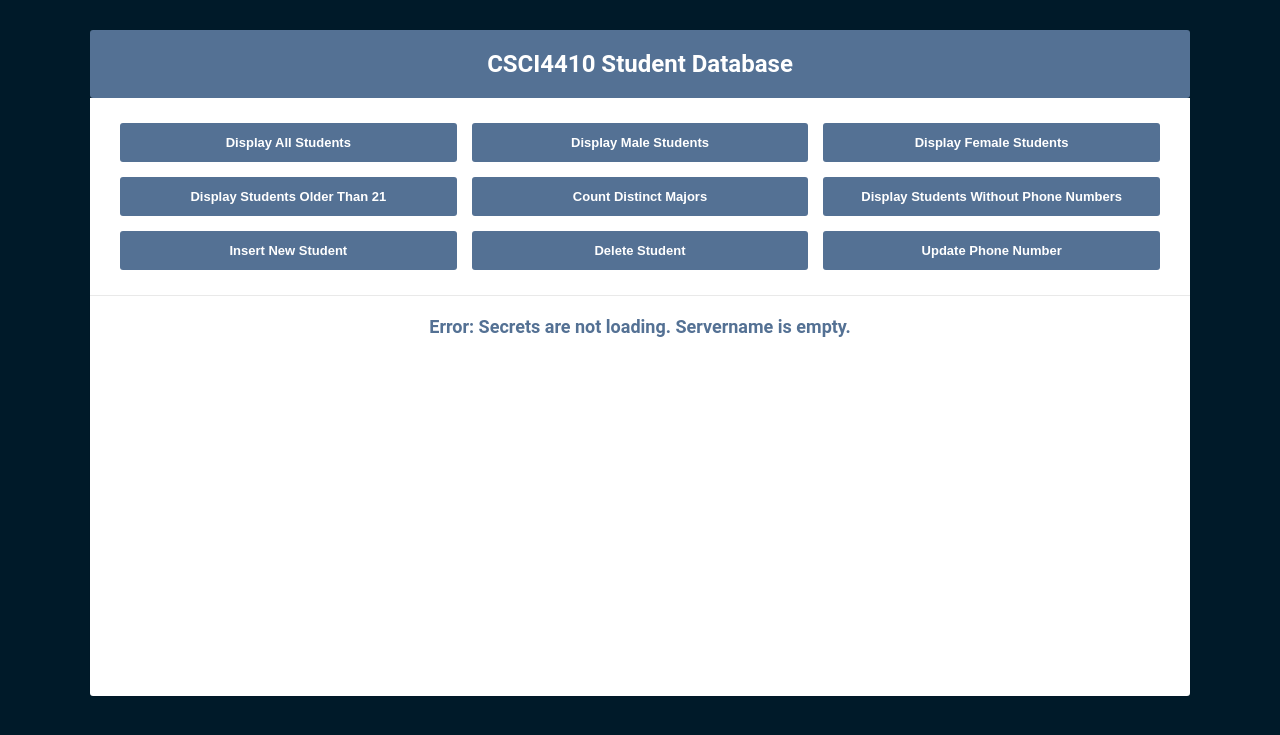
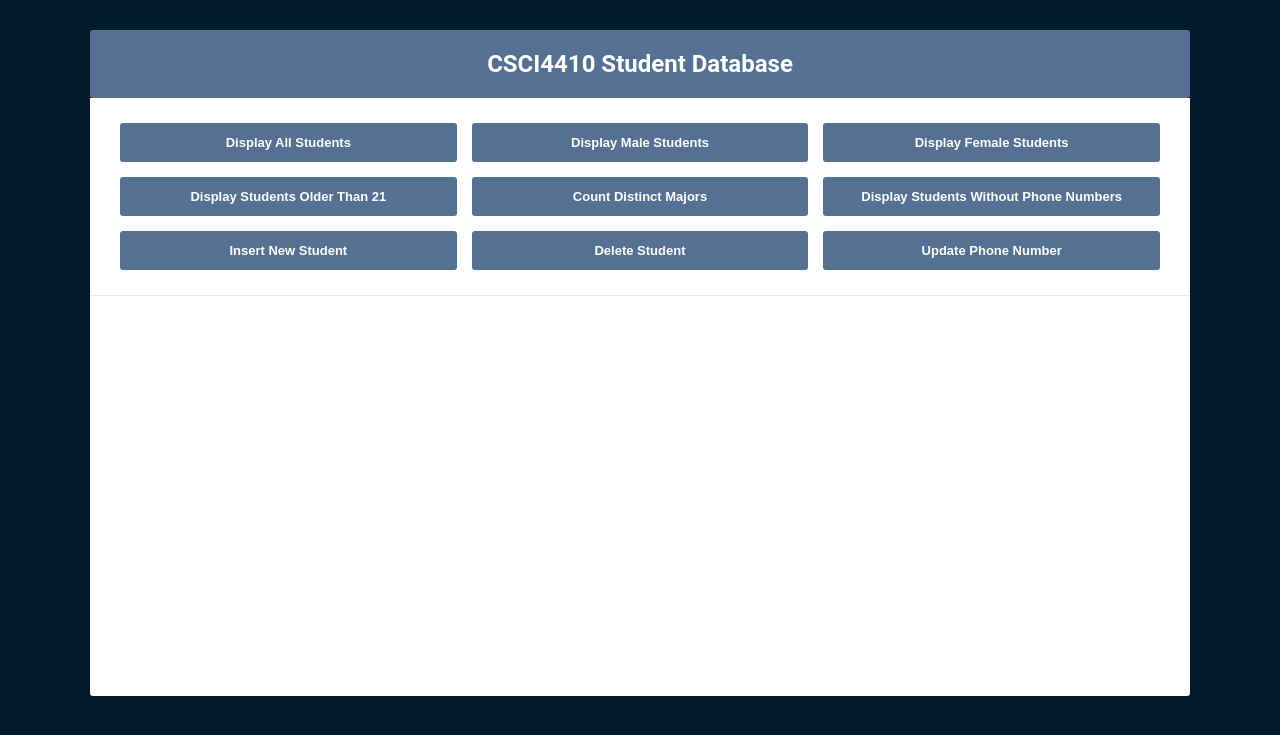
Before and after one commit to heatherjholt/PHP-Student-Database, a PHP site: page / in a window 1280 px wide. Shown: the top 735 px of the page. Run offline with PHP 8.4, Linux system fonts and the light colour scheme; data that the repository does not hold is empty; a stand-in replaces the project's code that opens the database connection.

Commit message:
used infinityfree instead so it would work

```diff
--- a/index.php
+++ b/index.php
@@ -37,18 +37,9 @@
         // if ($conn->connect_error) {
         //     die("Connection failed: " . $conn->connect_error);
         // }
-        $servername = $_SERVER['DB_HOST'] ?? getenv('DB_HOST');
-        $username = $_SERVER['DB_USERNAME'] ?? getenv('DB_USERNAME');
-        $password = $_SERVER['DB_PASSWORD'] ?? getenv('DB_PASSWORD');
-        $database = $_SERVER['DB_NAME'] ?? getenv('DB_NAME');
+        include 'db_config.php';
 
-        $port = (int)($_SERVER['DB_PORT'] ?? getenv('DB_PORT'));
-
-        if (empty($servername)) {
-            die("<h2>Error: Secrets are not loading. Servername is empty.</h2>");
-        }
-
-        $conn = new mysqli($servername, $username, $password, $database, $port);
+        $conn = new mysqli($servername, $username, $password, $database);
 
         if ($conn->connect_error) {
             die("<h2>Connection failed: " . $conn->connect_error . "</h2>");
```
Also changed, not shown: 1 other file.
